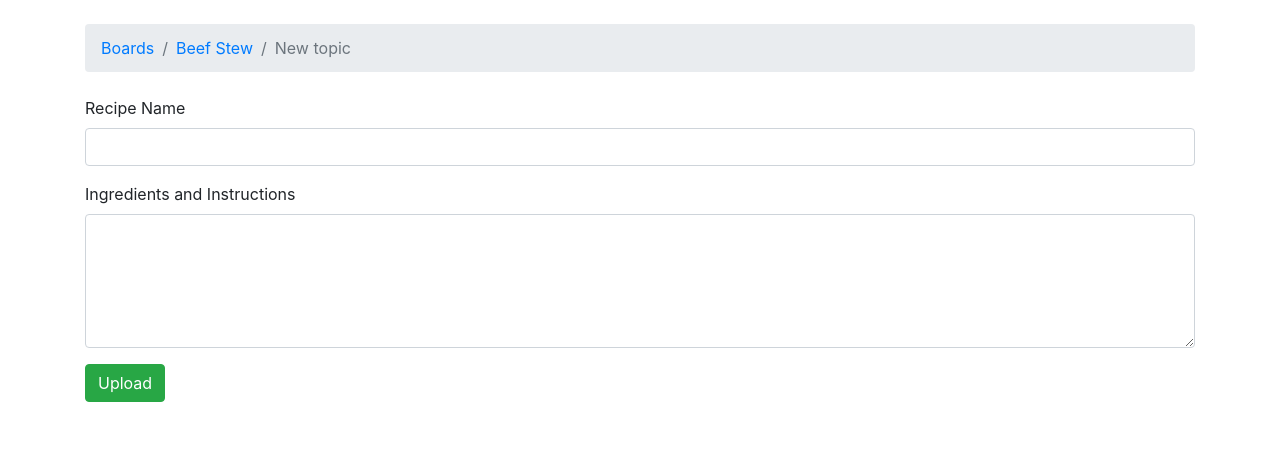
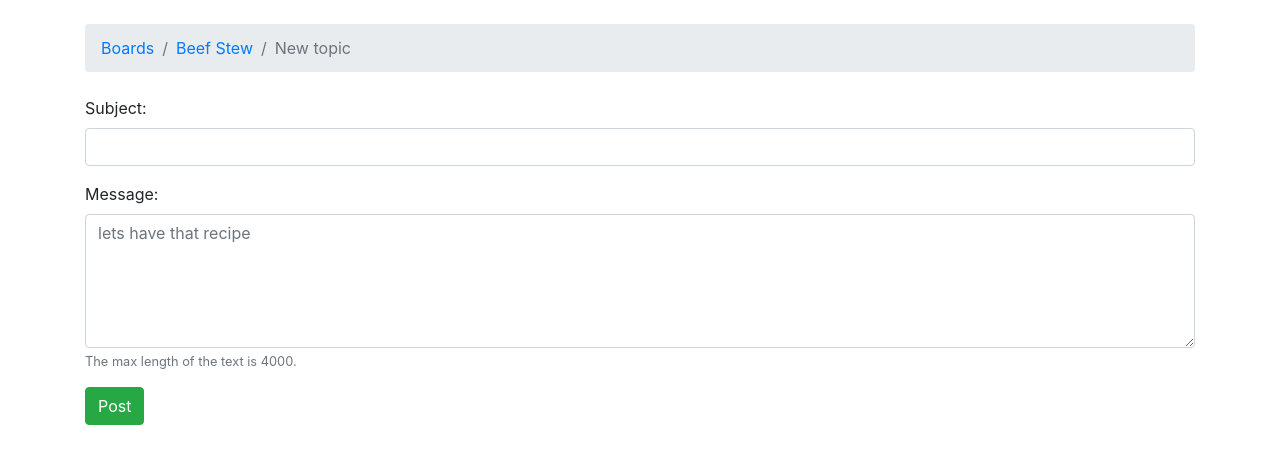
Before and after one commit to ofentsesambo/lastDjango, a Django app: page /boards/2/new/ in a window 1280 px wide. Shown: the part 56-520 px from the top of the page. Run offline with Django 3.2, Linux system fonts and the light colour scheme; data comes from the database, SQL or seed files in the repository; both versions use the stored data as it was after the commit; some libraries are stand-ins or nearby versions; some web fonts are replaced.

```diff
--- /dev/null
+++ b/boards/forms.py
@@ -0,0 +1,15 @@
+from django import forms
+from .models import Topic
+
+class NewTopicForm(forms.ModelForm):
+    message = forms.CharField(
+        widget=forms.Textarea(
+            attrs={'rows': 5, 'placeholder': 'lets have that recipe'}
+        ),
+        max_length=4000,
+        help_text ='The max length of the text is 4000.'
+    )
+
+    class Meta:
+        model = Topic
+        fields = ['subject', 'message']
--- a/boards/models.py
+++ b/boards/models.py
@@ -1,36 +1,20 @@
 from django.db import models
 from django.contrib.auth.models import User
 
-# Create your models here.
-# class board(models.Model):
-#     name = models.CharField(max_length=30, unique=True)
-#     description = models.CharField(max_length=100)
-
-# class Topic(models.Model):
-#     subject = models.CharField(max_length=255)
-#     last_update = models.DateTimeField(auto_now_add=True)
-#     board = models.ForeignKey(Board, related_name='topics')
-#     starter = models.ForeignKey(User, related_name='topics')
-
-# class Post(models.Model):
-#     message = models.TextField(max_length=4000)
-#     topic = models.ForeignKey(Topic, related_name='posts')
-#     created_at = models.DateTimeField(auto_now_add=True)
-#     updated_at = models.DateTimeField(null=True)
-#     created_by = models.ForeignKey(User, related_name='posts')
-#     updated_by = models.ForeignKey(User, null=True, related_name='+')
 
 class Board(models.Model):
     name = models.CharField(max_length=30, unique=True)
     description = models.CharField(max_length=100)
 
+    def _str_(self):
+        return self.name
 
 class Topic(models.Model):
     subject = models.CharField(max_length=255)
     last_updated = models.DateTimeField(auto_now_add=True)
     board = models.ForeignKey(Board, related_name='topics',on_delete=models.PROTECT)
     starter = models.ForeignKey(User, related_name='topics',on_delete=models.PROTECT)
-    last_update = models.DateTimeField(auto_now_add=True)
+    last_updated = models.DateTimeField(auto_now_add=True)
 
 class Post(models.Model):
     message = models.TextField(max_length=4000)
@@ -40,9 +24,10 @@ class Post(models.Model):
     created_by = models.ForeignKey(User, related_name='posts',on_delete=models.PROTECT)
     updated_by = models.ForeignKey(User, null=True, related_name='+', on_delete=models.PROTECT)
     updated_by = models.ForeignKey(User, null=True, related_name='+', on_delete=models.PROTECT)
-class Boards(models.Model):
-    name = models.CharField(max_length=30, unique=True)
-    descirption = models.CharField(max_length=100)
 
-    def _str_(self):
-        return self.name
+# class Boards(models.Model):
+#     name = models.CharField(max_length=30, unique=True)
+#     descirption = models.CharField(max_length=100)
+
+#     def _str_(self):
+#         return self.name
--- a/boards/views.py
+++ b/boards/views.py
@@ -1,5 +1,7 @@
-from django.shortcuts import render, get_object_or_404
-from .models import Board
+from django.contrib.auth.models import User
+from django.shortcuts import render, redirect, get_object_or_404
+from .forms import NewTopicForm
+from .models import Board, Topic, Post
 
 # Create your views here.
 
@@ -11,15 +13,26 @@ def home(request):
     return render(request, 'home.html', {'boards': boards})
 
 def board_topics(request, pk):
-    board = Board.objects.get(pk=pk)
+    board = get_object_or_404(Board, pk=pk)
     return render(request, 'topics.html', {'board': board})
+
 
 def new_topic(request, pk):
     board = get_object_or_404(Board, pk=pk)
-    return render(request, 'new_topic.html', {'board': board})
-    # for board in boards:
-    #     boards_names.append(board.name)
-
-    #     response_html = '<br>'.join(boards_names)
-
-    #     return HttpResponse(response_html)
+    user = User.objects.first()  # TODO: get the currently logged in user
+    if request.method == 'POST':
+        form = NewTopicForm(request.POST)
+        if form.is_valid():
+            topic = form.save(commit=False)
+            topic.board = board
+            topic.starter = user
+            topic.save()
+            post = Post.objects.create(
+                message=form.cleaned_data.get('message'),
+                topic=topic,
+                created_by=user
+            )
+            return redirect('board_topics', pk=board.pk)  # TODO: redirect to the created topic page
+    else:
+        form = NewTopicForm()
+    return render(request, 'new_topic.html', {'board': board, 'form': form})
--- a/myproject/settings.py
+++ b/myproject/settings.py
@@ -37,6 +37,8 @@ INSTALLED_APPS = [
     'django.contrib.sessions',
     'django.contrib.messages',
     'django.contrib.staticfiles',
+
+    'widget_tweaks',
 
     'boards'
 ]
--- a/templates/new_topic.html
+++ b/templates/new_topic.html
@@ -1,6 +1,11 @@
+
+
+
 {% extends 'base.html' %}
 
-{% block title %}Start a New Topic{% endblock %}
+{% load widget_tweaks %}
+
+{% block title %}Start a New Recipe{% endblock %}
 
 {% block breadcrumb %}
   <li class="breadcrumb-item"><a href="{% url 'home' %}">Boards</a></li>
@@ -9,16 +14,24 @@
 {% endblock %}
 
 {% block content %}
-<form method="post">
+<form method="post" novalidate>
   {% csrf_token %}
-  <div class="form-group">
-    <label for="id_subject">Recipe Name</label>
-    <input type="text" class="form-control" id="id_subject" name="subject">
-  </div>
-  <div class="form-group">
-    <label for="id_message">Ingredients and Instructions</label>
-    <textarea class="form-control" id="id_message" name="message" rows="5"></textarea>
-  </div>
-  <button type="submit" class="btn btn-success">Upload</button>
+
+  {% for field in form %}
+    <div class="form-group">
+      {{ field.label_tag }}
+
+
+      {% render_field field class="form-control" %}
+
+      {% if field.help_text %}
+        <small class="form-text text-muted">
+          {{ field.help_text }}
+        </small>
+      {% endif %}
+    </div>
+  {% endfor %}
+
+  <button type="submit" class="btn btn-success">Post</button>
 </form>
 {% endblock %}
--- a/templates/topics.html
+++ b/templates/topics.html
@@ -10,6 +10,10 @@
 {% endblock %}
 
 {% block content %}
+<div class="mb-4">
+  <a href="{% url 'new_topic' board.pk %}" class="btn btn-primary">New Recipe</a>
+</div>
+
 <table class="table">
   <thead class="thead-inverse">
     <tr>
```
Also changed, not shown: templates/includes/form.html (added, +28 -0 lines), db.sqlite3.
